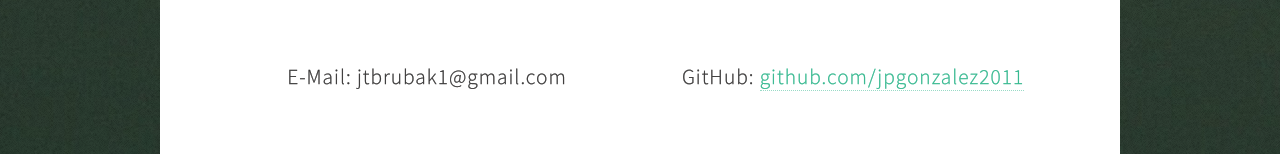
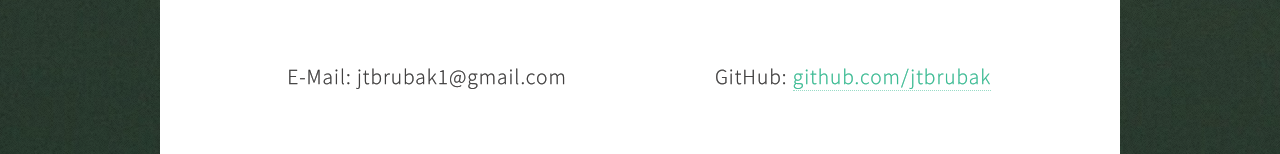
Before and after one commit to jtbrubak/jtbrubak.github.io, a plain HTML site: page index.html in a window 1280 px wide. Shown: the part 4272-4426 px from the top of the page. Drawn offline with Linux system fonts and the light colour scheme; files whose address does not match are found by name.

Commit message:
Fix wrong github address

```diff
--- a/index.html
+++ b/index.html
@@ -113,7 +113,7 @@
 				</header>
 					<div margin="auto" class="row 50%">
 						<div style="text-align: center" class="6u 12u$(mobile)">E-Mail: jtbrubak1@gmail.com</div>
-						<div style="text-align: center" class="6u$ 12u$(mobile)">GitHub: <a href="https://github.com/jtbrubak"> github.com/jpgonzalez2011 </a></div>
+						<div style="text-align: center" class="6u$ 12u$(mobile)">GitHub: <a href="https://github.com/jtbrubak"> github.com/jtbrubak </a></div>
 						</div>
 					</div>
 			</article>
```
Also changed, not shown: 1 other file.
